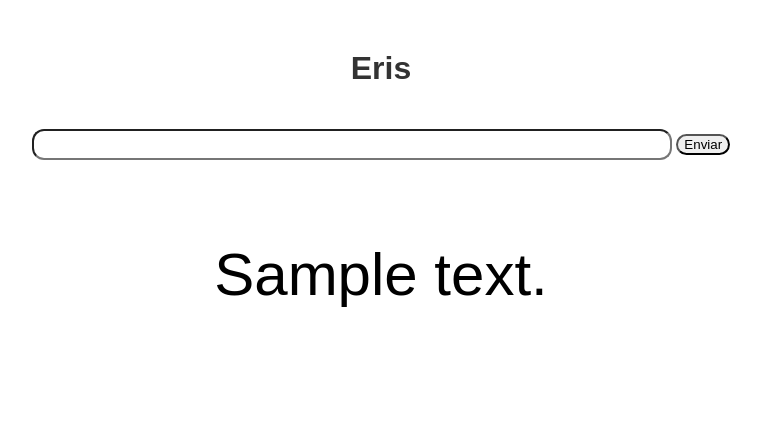
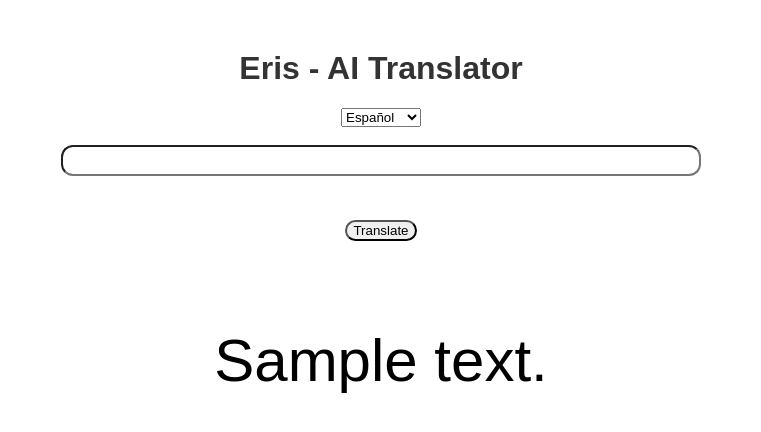
Before and after one commit to horue/Eris-AI-Translator, a Flask app: template templates/index.html in a window 1280 px wide. Shown: the top 432 px of the page, without its empty margins (259-1020 px from the left). Run offline with Flask 3, Linux system fonts and the light colour scheme; the template is opened without the code that fills it: most values are stand-ins (such as "Sample title", 1, 10 or a date in 2020); parts of the project's set-up code (start-up, migrations or seed data) failed here and were passed over.

Commit message:
Main page updated

```diff
--- a/templates/index.html
+++ b/templates/index.html
@@ -3,15 +3,33 @@
 <head>
     <meta charset="UTF-8">
     <meta name="viewport" content="width=device-width, initial-scale=1.0">
-    <title>Executar Função Python</title>
-    <link rel="stylesheet" href="static\style.css">
+    <title>Eris AI Translator</title>
+    <link rel="stylesheet" href="static/style.css">
 </head>
 <body>
-    <h1>Eris</h1>
+    <h1>Eris - AI Translator</h1>
+
     <form method="POST">
-        <input type="text" id="texto_input" name="texto_input">
-        <button type="submit">Enviar</button>
+        <!-- Dropdown de seleção de idioma -->
+        <select name="lang">
+            <option value="Español" {% if language == 'Español' %}selected{% endif %}>Español</option>
+            <option value="Japanese" {% if language == 'Japanese' %}selected{% endif %}>Japanese</option>
+            <option value="German" {% if language == 'German' %}selected{% endif %}>German</option>
+            <option value="English" {% if language == 'English' %}selected{% endif %}>English</option>
+        </select>
+        <br><br>
+
+        <!-- Campo de texto para inserir o prompt -->
+        <input type="text" id="texto_input" name="texto_input" value="{{ request.form['texto_input'] if request.form.get('texto_input') else '' }}">
+        <br><br>
+
+        <!-- Botão para enviar o formulário -->
+        <button type="submit">Translate</button>
+    </form>
+
+    <!-- Exibe o resultado da tradução ou resposta da IA -->
+    {% if texto %}
         <p>{{ texto }}</p>
-    </form>
+    {% endif %}
 </body>
 </html>
```
